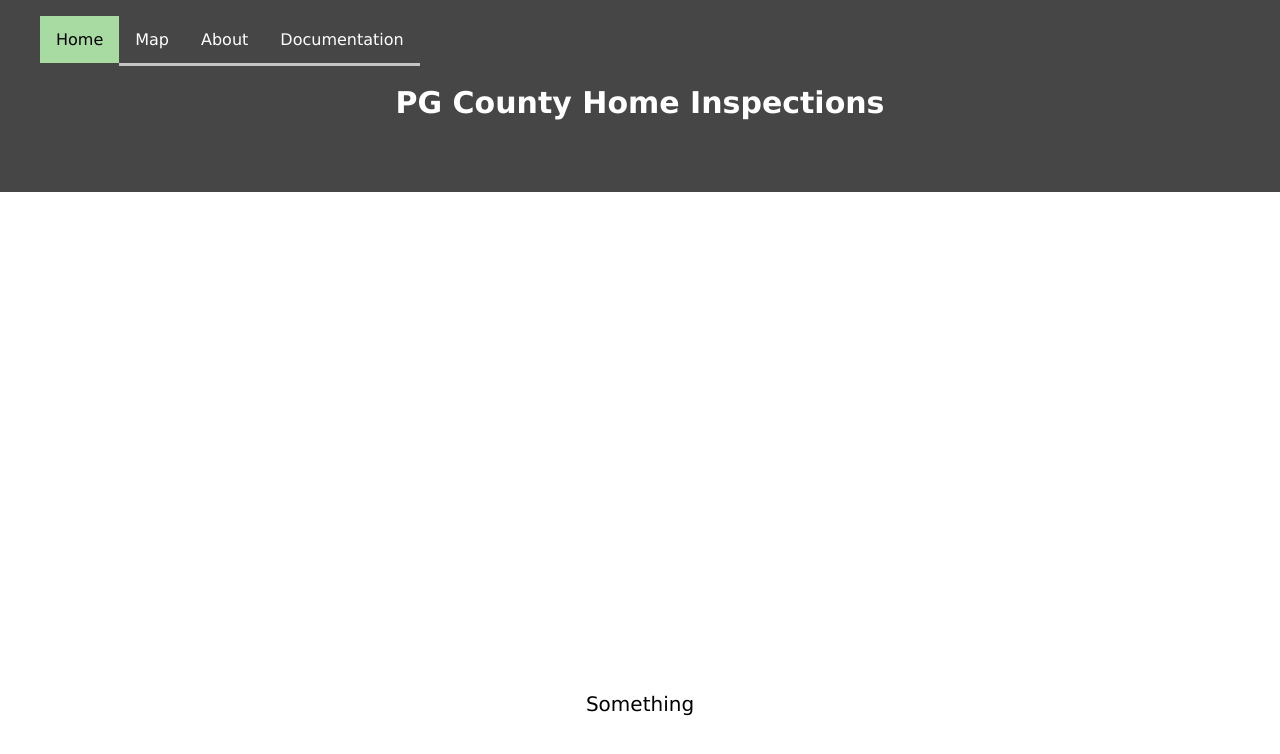
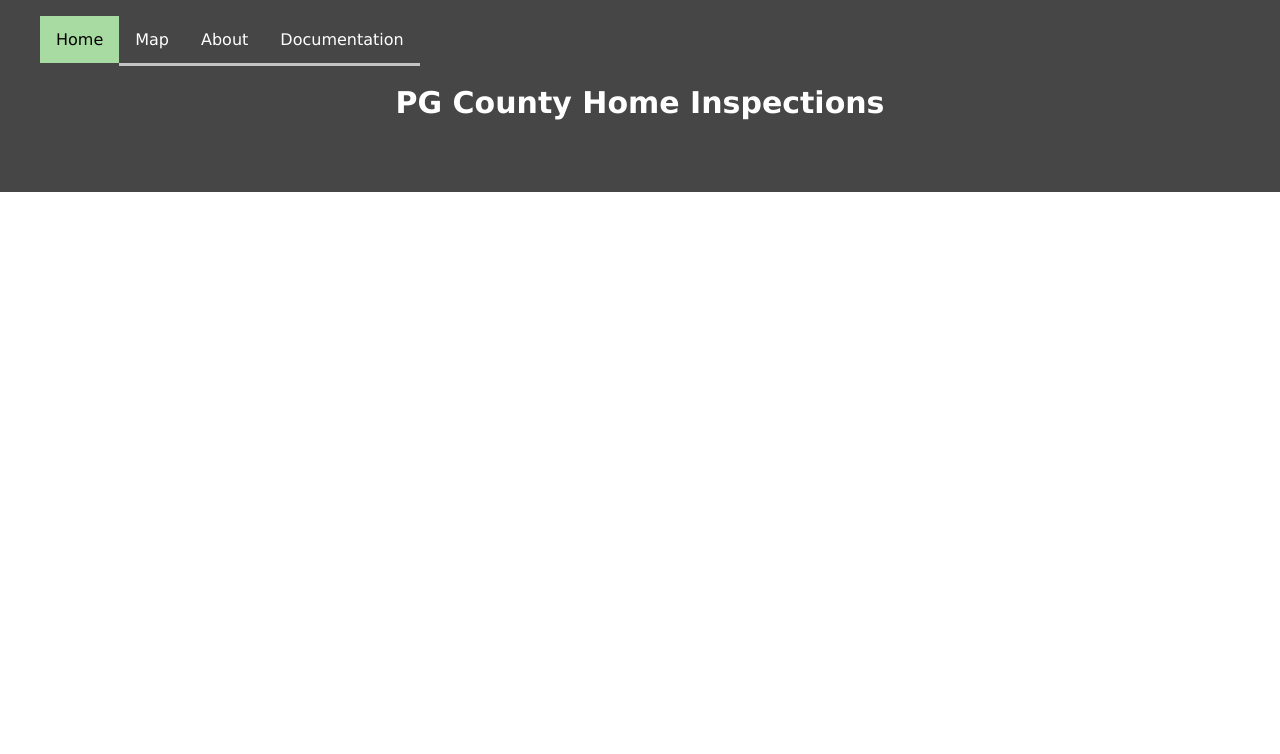
Before and after one commit to sarahlwinters/team_24_final, a website: page build/index.html in a window 1280 px wide. Drawn offline with Linux system fonts and the light colour scheme.

Commit message:
Removed something

```diff
--- a/build/index.html
+++ b/build/index.html
@@ -59,6 +59,5 @@
       vizElement.parentNode.insertBefore(scriptElement, vizElement);
     </script>
     </div>
-    <p class="indexBio">Something</p>
   </body>
 </html>
```
Also changed, not shown: build/map.html (+0 -1 lines).
